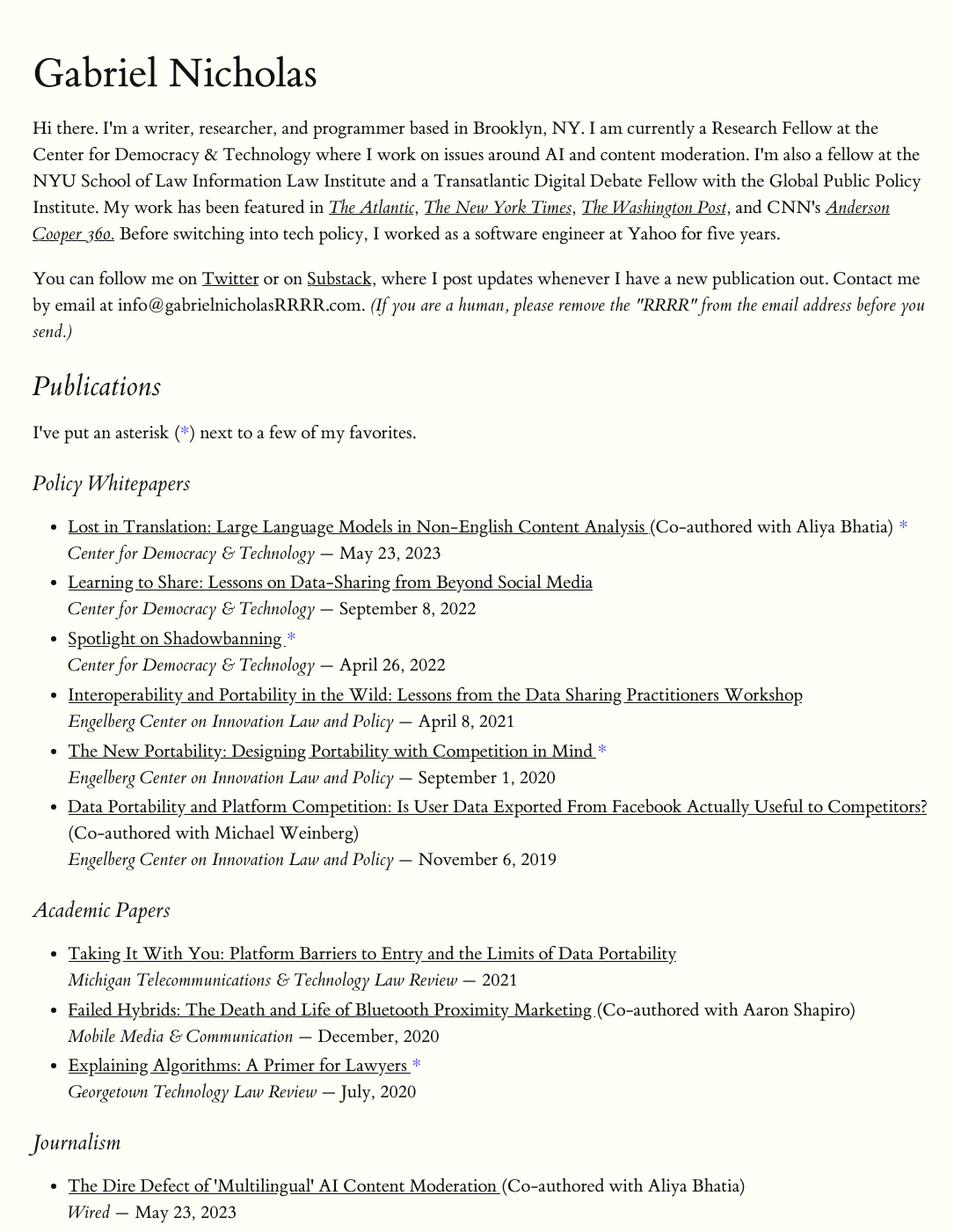
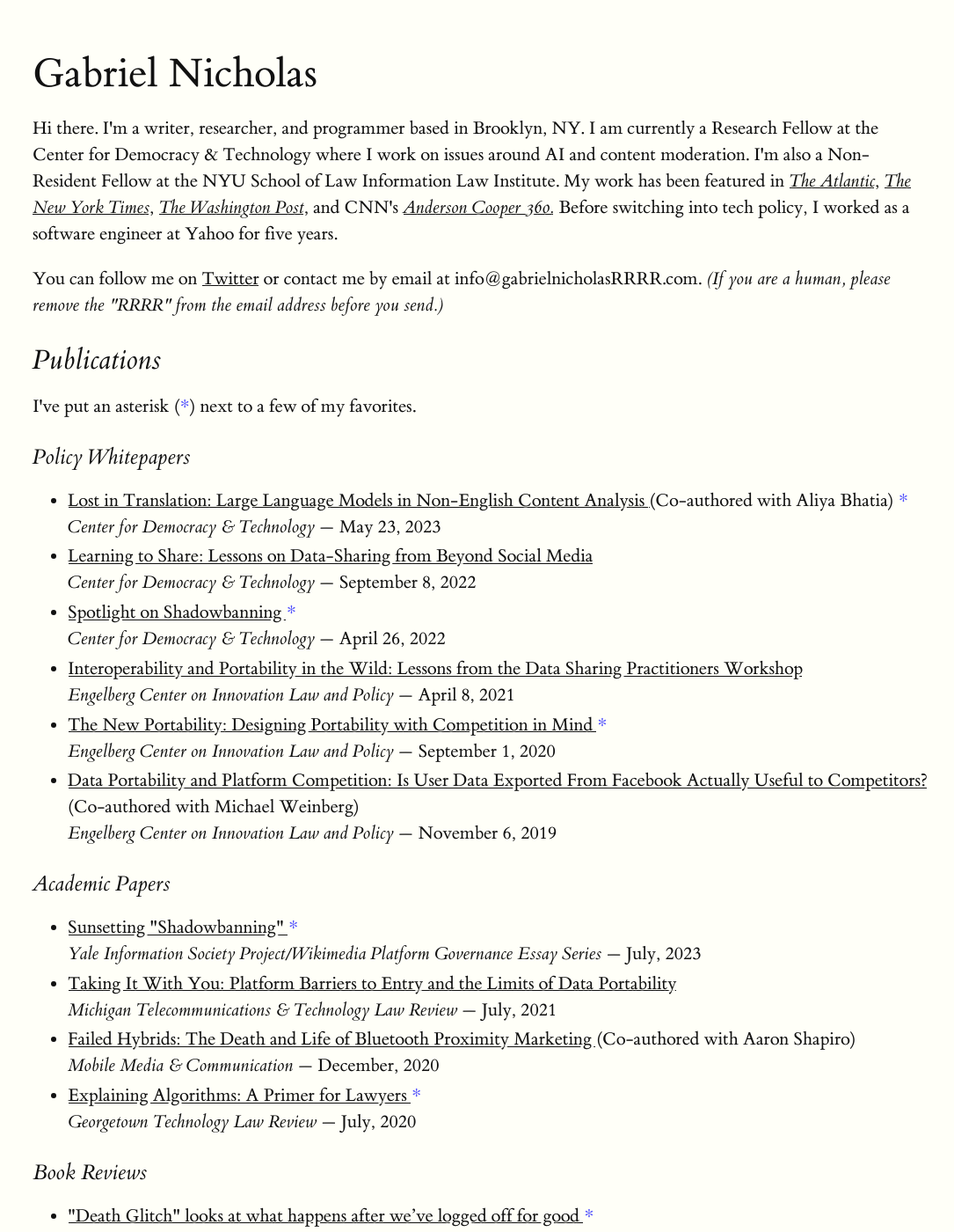
Before and after one commit to gajeam/gajeam.github.io, a Jekyll site: the page built from index.html, in a window 1280 px wide and 1400 px high. Shown: the whole window at 88% size, without its empty margins (91-1176 px from the left). Built offline with Jekyll 4.4.1, drawn with Linux system fonts in a browser that asks for light colours; some of the changed text lies outside the part shown.

Commit message:
Bio edit + adding Yale ISP paper + Book review section

```diff
--- a/_data/links.yaml
+++ b/_data/links.yaml
@@ -47,10 +47,15 @@ publications:
       #   fave: false
   - title: "Academic Papers"
     list:
+      - name: 'Sunsetting "Shadowbanning"'
+        publisher: Yale Information Society Project/Wikimedia Platform Governance Essay Series
+        link: https://papers.ssrn.com/sol3/papers.cfm?abstract_id=4522168
+        date: July, 2023
+        fave: true
       - name: "Taking It With You: Platform Barriers to Entry and the Limits of Data Portability"
         publisher: Michigan Telecommunications & Technology Law Review
         link: https://repository.law.umich.edu/mtlr/vol27/iss2/3/
-        date: "2021"
+        date: July, 2021
         fave: false
       - name: "Failed Hybrids: The Death and Life of Bluetooth Proximity Marketing"
         publisher: Mobile Media & Communication
@@ -63,7 +68,35 @@ publications:
         link: https://georgetownlawtechreview.org/wp-content/uploads/2020/07/4.2-p711-730-Nicholas.pdf
         date: July, 2020
         fave: true
-  - title: "Journalism"
+  - title: "Book Reviews"
+    list:
+      - name: '"Death Glitch" looks at what happens after we’ve logged off for good'
+        publisher: Washington Pos
+        link: https://www.washingtonpost.com/books/2023/08/10/death-glitch-tamara-kneese-review/
+        date: August 10, 2023
+        fave: true
+      - name: "A Plan To Fix the Internet: Put the Government in Charge"
+        publisher: The Washington Post
+        link: https://www.washingtonpost.com/outlook/2022/06/24/plan-fix-internet-put-government-charge/
+        date: June 24, 2022
+        fave: false
+      - name: "An AI Loop That Ensnares Consumers and Critics Alike"
+        publisher: Washington Post
+        link: https://www.washingtonpost.com/outlook/2022/01/28/an-ai-loop-that-ensnares-consumers-critics-alike/
+        date: January 28, 2022
+        note: Book Review
+        fave: true
+      - name: "Armed and Dangerous: Does Technology Make for Better Policing?"
+        publisher: Los Angeles Review of Books
+        link: https://lareviewofbooks.org/article/armed-and-dangerous-does-technology-make-for-better-policing/
+        date: August 12, 2019
+        fave: true
+      - name: "Trust-Busting as the Unsexy Answer to Google and Facebook"
+        publisher: Los Angeles Review of Books
+        link: https://lareviewofbooks.org/article/trust-busting-as-the-unsexy-answer-to-google-and-facebook/
+        date: January 28, 2019
+        fave: false
+  - title: "Op-Eds"
     list:
       - name: "The Dire Defect of 'Multilingual' AI Content Moderation"
         publisher: Wired
@@ -71,22 +104,10 @@ publications:
         date: May 23, 2023
         note: Co-authored with Aliya Bhatia
         fave: false
-      - name: "A Plan To Fix the Internet: Put the Government in Charge"
-        publisher: The Washington Post
-        link: https://www.washingtonpost.com/outlook/2022/06/24/plan-fix-internet-put-government-charge/
-        date: June 24, 2022
-        note: Book Review
-        fave: false
       - name: "Shadowbanning is Big Tech's Big Problem"
         publisher: The Atlantic
         link: https://www.theatlantic.com/technology/archive/2022/04/social-media-shadowbans-tiktok-twitter/629702/
         date: April 28, 2022
-        fave: true
-      - name: "An AI Loop That Ensnares Consumers and Critics Alike"
-        publisher: Washington Post
-        link: https://www.washingtonpost.com/outlook/2022/01/28/an-ai-loop-that-ensnares-consumers-critics-alike/
-        date: January 28, 2022
-        note: Book Review
         fave: true
       - name: "Google, Privacy, and FLoC: Lamb or Wolf in Sheep's Clothing?"
         publisher: Tech Policy Press
@@ -118,22 +139,10 @@ publications:
         link: https://slate.com/technology/2019/11/data-portability-facebook-competition-antitrust.html
         date: November 14, 2019
         fave: false
-      - name: "Armed and Dangerous: Does Technology Make for Better Policing?"
-        note: Book Review
-        publisher: Los Angeles Review of Books
-        link: https://lareviewofbooks.org/article/armed-and-dangerous-does-technology-make-for-better-policing/
-        date: August 12, 2019
-        fave: true
       - name: "The Crypto Family Farm"
         publisher: Logic Magazine
         link: https://logicmag.io/bodies/the-crypto-family-farm/
         date: August 3, 2019
-        fave: true
-      - name: "Trust-Busting as the Unsexy Answer to Google and Facebook"
-        publisher: Los Angeles Review of Books
-        note: Book Review
-        link: https://lareviewofbooks.org/article/trust-busting-as-the-unsexy-answer-to-google-and-facebook/
-        date: January 28, 2019
         fave: true
       - name: "AI Neural Photo and Image Transfer will Change the Art World"
         publisher: Slate
--- a/index.html
+++ b/index.html
@@ -6,8 +6,8 @@ fave: <span class="fave">*</span>
 
 ---
 <h1>{{ page.title }}</h1>
-<p>Hi there. I'm a writer, researcher, and programmer based in Brooklyn, NY. I am currently a Research Fellow at the Center for Democracy & Technology where I work on issues around AI and content moderation. I'm also a fellow at the NYU School of Law Information Law Institute and a Transatlantic Digital Debate Fellow with the Global Public Policy Institute. My work has been featured in <i><a href= {{ site.data.media.atlantic}}>The Atlantic</a></i>, <i><a href= {{ site.data.media.nytimes}}>The New York Times</a></i>, <i><a href= {{ site.data.media.wapo}}>The Washington Post</a></i>, and CNN's <i><a href= {{ site.data.media.cnn }}>Anderson Cooper 360.</a></i> Before switching into tech policy, I worked as a software engineer at Yahoo for five years.</p>
-<p> You can follow me on <a href = {{ site.data.contact.twitter }}>Twitter</a> or on <a href = {{ site.data.contact.substack }}>Substack</a>, where I post updates whenever I have a new publication out. Contact me by email at {{site.data.contact.email}}. <i>(If you are a human, please remove the "RRRR" from the email address before you send.)</i>
+<p>Hi there. I'm a writer, researcher, and programmer based in Brooklyn, NY. I am currently a Research Fellow at the Center for Democracy & Technology where I work on issues around AI and content moderation. I'm also a Non-Resident Fellow at the NYU School of Law Information Law Institute. My work has been featured in <i><a href= {{ site.data.media.atlantic}}>The Atlantic</a></i>, <i><a href= {{ site.data.media.nytimes}}>The New York Times</a></i>, <i><a href= {{ site.data.media.wapo}}>The Washington Post</a></i>, and CNN's <i><a href= {{ site.data.media.cnn }}>Anderson Cooper 360.</a></i> Before switching into tech policy, I worked as a software engineer at Yahoo for five years.</p>
+<p> You can follow me on <a href = {{ site.data.contact.twitter }}>Twitter</a> or contact me by email at {{site.data.contact.email}}. <i>(If you are a human, please remove the "RRRR" from the email address before you send.)</i>
 </p>
 <h2>Publications</h2>
 <p>I've put an asterisk ({{page.fave}}) next to a few of my favorites.
```
